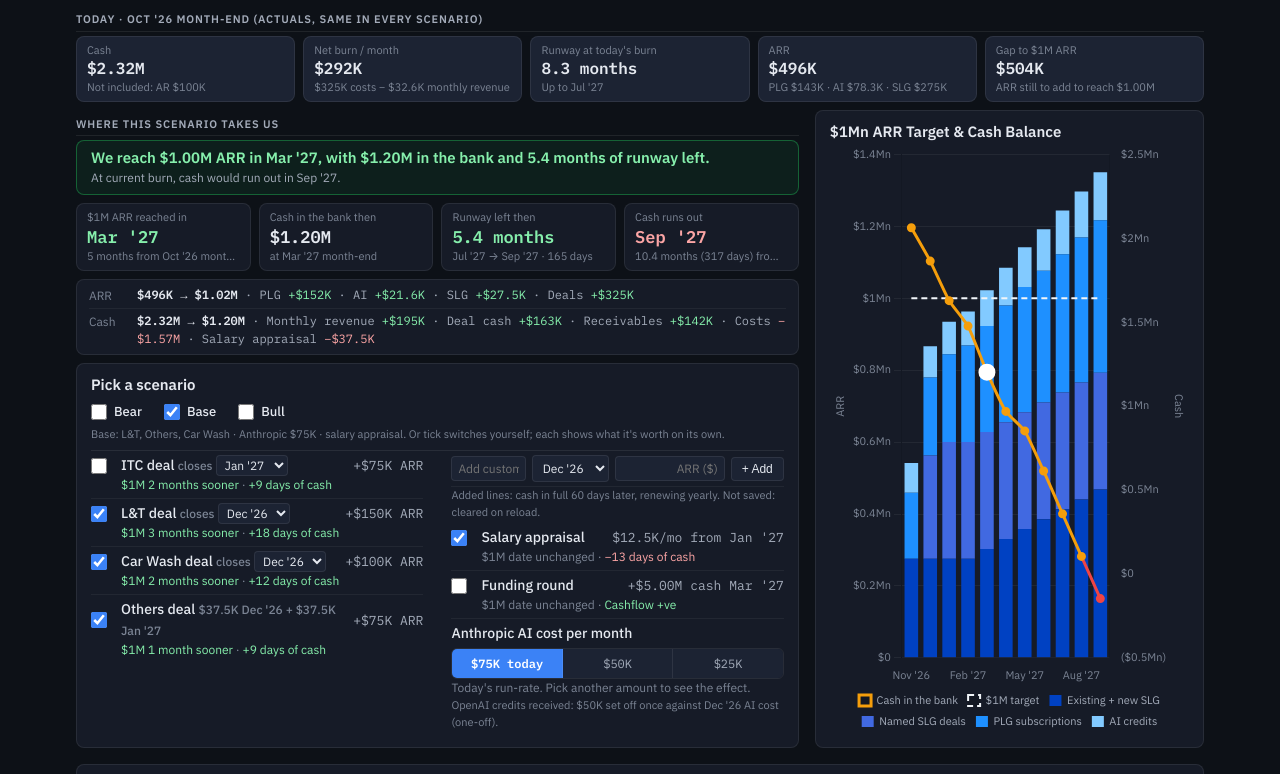
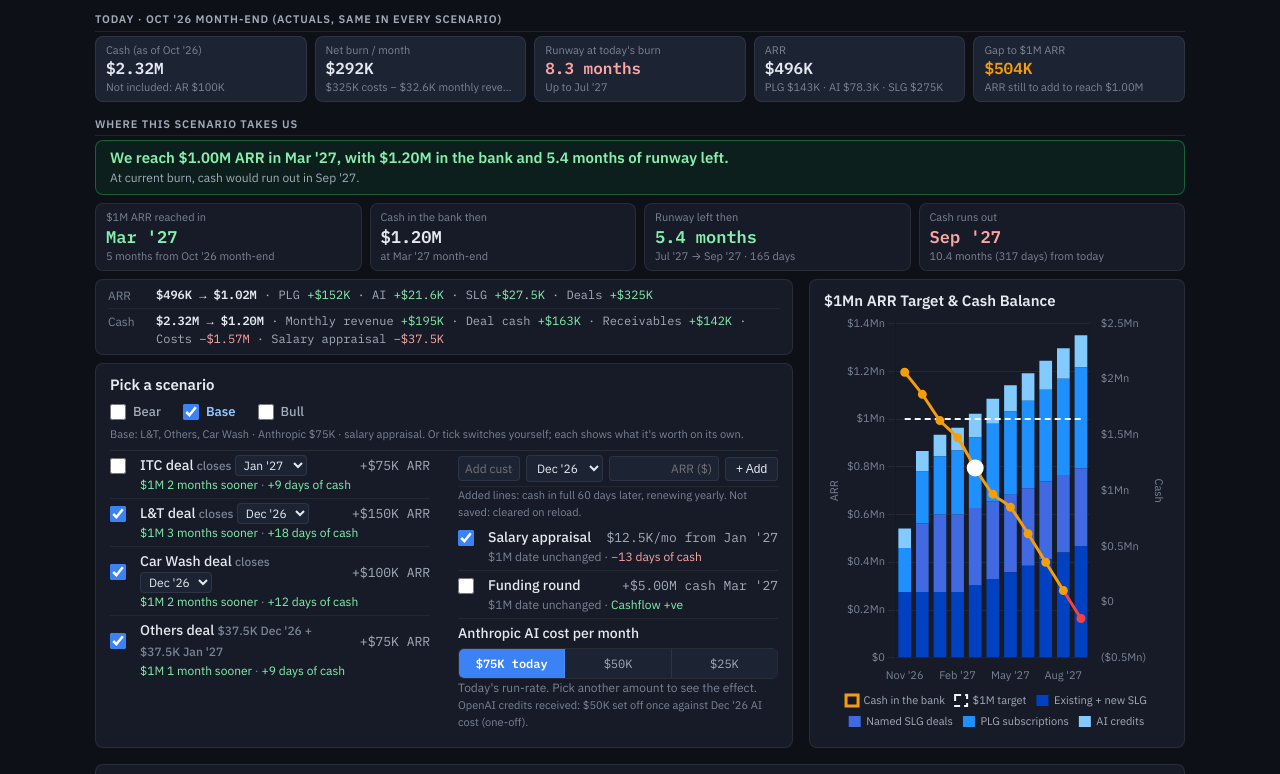
Before and after one commit to swarangtanksali-hash/RunwayV2, a plain HTML site: page path-to-1m.html in a window 1280 px wide. Shown: the part 60-834 px from the top of the page. Drawn offline with nearby package versions, Linux system fonts and the light colour scheme.

Commit message:
Path to $1M: full-width headline and tiles, chart aligned to bridge, colours, wider margins
Co-Authored-By: Claude Opus 5.5 <noreply@anthropic.com>

```diff
--- a/path-to-1m.html
+++ b/path-to-1m.html
@@ -17,7 +17,7 @@
   --mono:'IBM Plex Mono','Courier New',monospace;--sans:'IBM Plex Sans',-apple-system,sans-serif;
 }
 *{box-sizing:border-box;margin:0;padding:0}
-body{background:var(--bg);color:var(--text);font-family:var(--sans);font-size:14px;line-height:1.5;padding:12px 76px 24px}
+body{background:var(--bg);color:var(--text);font-family:var(--sans);font-size:14px;line-height:1.5;padding:12px 95px 24px}
 .wrap{margin:0 auto}
 h1{font-size:18px;font-weight:600;letter-spacing:.01em}
 .sub{color:var(--muted);font-size:12px;margin-top:0}
@@ -87,7 +87,8 @@ h1{font-size:18px;font-weight:600;letter-spacing:.01em}
 
 .chart-box{position:relative;height:260px}
 #presets{display:flex;gap:22px;flex-wrap:wrap;margin:6px 0 4px}
-#presets label{display:flex;align-items:center;gap:7px;cursor:pointer;font-size:13px;font-weight:500}
+#presets label{display:flex;align-items:center;gap:7px;cursor:pointer;font-size:13px;font-weight:500;color:var(--dim)}
+#presets label:has(input:checked){color:var(--bs);font-weight:600}
 #presets input{width:16px;height:16px;cursor:pointer;accent-color:var(--blu)}
 .legend-note{font-size:12px;color:var(--muted);margin-top:6px}
 
@@ -126,15 +127,13 @@ input[type=number]::-webkit-outer-spin-button,input[type=number]::-webkit-inner-
 
 <div class="group" style="margin-top:14px">Today · Oct '26 month-end (actuals, same in every scenario)</div>
 <div class="today">
-  <div class="tile"><div class="lbl">Cash</div><div class="val" id="d-cash"></div><div class="note" id="d-cash-n"></div></div>
+  <div class="tile"><div class="lbl">Cash (as of Oct '26)</div><div class="val" id="d-cash"></div><div class="note" id="d-cash-n"></div></div>
   <div class="tile"><div class="lbl">Net burn / month</div><div class="val" id="d-burn"></div><div class="note" id="d-burn-n"></div></div>
-  <div class="tile"><div class="lbl">Runway at today's burn</div><div class="val" id="d-rw"></div><div class="note" id="d-rw-n"></div></div>
+  <div class="tile"><div class="lbl">Runway at today's burn</div><div class="val" id="d-rw" style="color:var(--rs)"></div><div class="note" id="d-rw-n"></div></div>
   <div class="tile"><div class="lbl">ARR</div><div class="val" id="d-arr"></div><div class="note" id="d-arr-n"></div></div>
-  <div class="tile"><div class="lbl">Gap to $1M ARR</div><div class="val" id="d-gap"></div><div class="note" id="d-gap-n"></div></div>
+  <div class="tile"><div class="lbl">Gap to $1M ARR</div><div class="val" id="d-gap" style="color:var(--amb)"></div><div class="note" id="d-gap-n"></div></div>
 </div>
 
-<div class="split">
-<div>
 <div class="group" style="margin-top:14px">Where this scenario takes us</div>
 
 <div class="answer" id="answer"><div class="big" id="answer-big"></div><div class="small" id="answer-small"></div></div>
@@ -146,6 +145,8 @@ input[type=number]::-webkit-outer-spin-button,input[type=number]::-webkit-inner-
   <div class="tile"><div class="lbl">Cash runs out</div><div class="val" id="t-out"></div><div class="note" id="t-out-n"></div></div>
 </div>
 
+<div class="split">
+<div>
 <div class="bridge" id="bridge"></div>
 
 <div class="card">
@@ -179,7 +180,7 @@ input[type=number]::-webkit-outer-spin-button,input[type=number]::-webkit-inner-
 </div>
 </div>
 
-<div class="card pin" style="margin-top:8px">
+<div class="card pin">
   <h2>$1Mn ARR Target &amp; Cash Balance</h2>
   <div class="chart-box"><canvas id="combo-chart"></canvas></div>
 </div>
```
Also changed, not shown: src/page.html (+9 -8 lines).
